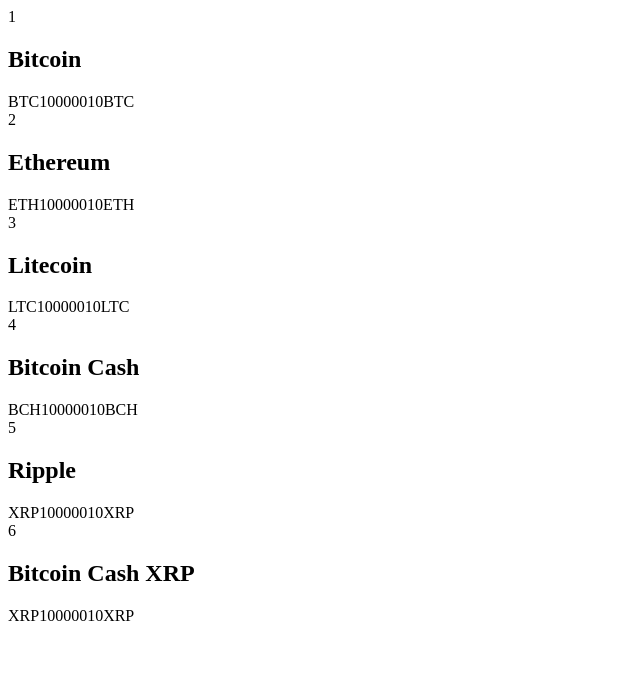
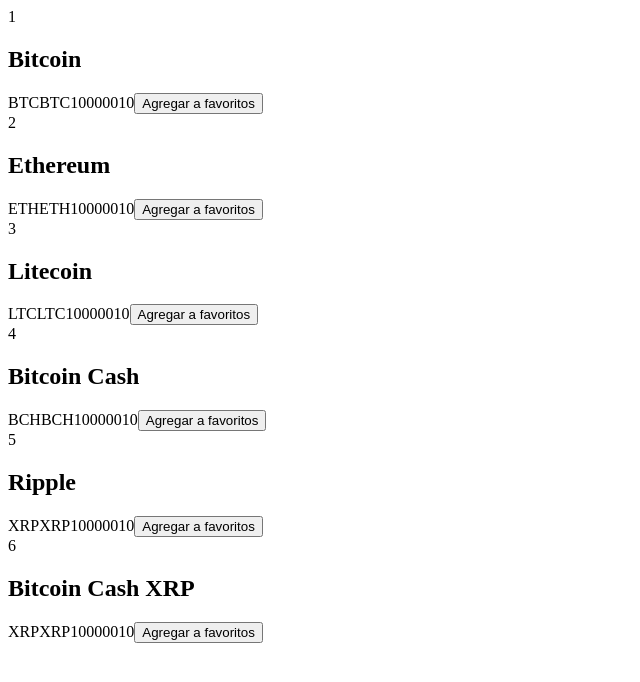
Before and after one commit to 102guss/Monedas, a React (Vite) app in the folder my-app/: page / in a window 1280 px wide. Shown: the top 682 px of the page, without its empty margins (0-640 px from the left). Built offline with nearby package versions, Linux system fonts and the light colour scheme.

Commit message:
SE agrega botones y evento a elementos de aeglo

```diff
--- a/my-app/src/components/Coin.tsx
+++ b/my-app/src/components/Coin.tsx
@@ -1,15 +1,20 @@
-import type { CoinInterface } from "../interfaces/Coin";
+import type { CoinInterface } from "../interfaces/Coin"
 
+const Coin = ({order, name, symbol, price, priceChange, code}: CoinInterface) => {
 
-const Coin = ({order, name, symbol, price, priceChange, code}: CoinInterface) => (
+  const addToFavorites = () => { if(name === "Bitcoin") { alert("Bitcoin es la mejor criptomoneda") } }
+
+  return (
     <div>
       <span>{order}</span>
       <h2>{name}</h2>
+      <span>{code}</span>
       <span>{symbol}</span>
       <span>{price}</span>
       <span>{priceChange}</span>
-    <span>{code}</span>
+      <button onClick={addToFavorites}>Agregar a favoritos</button>
     </div>
-);
+  )
+}
 
-export default Coin;
+export default Coin
```
Lines whose indentation alone changed are shown as unchanged.
